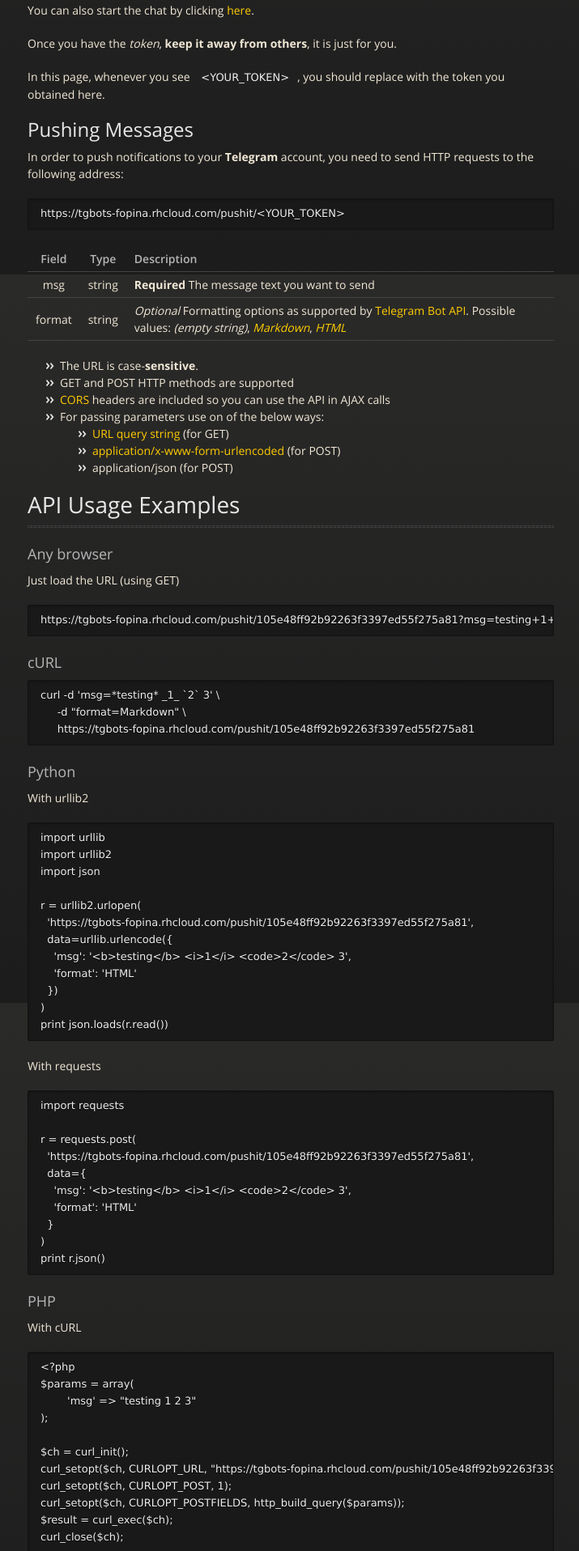
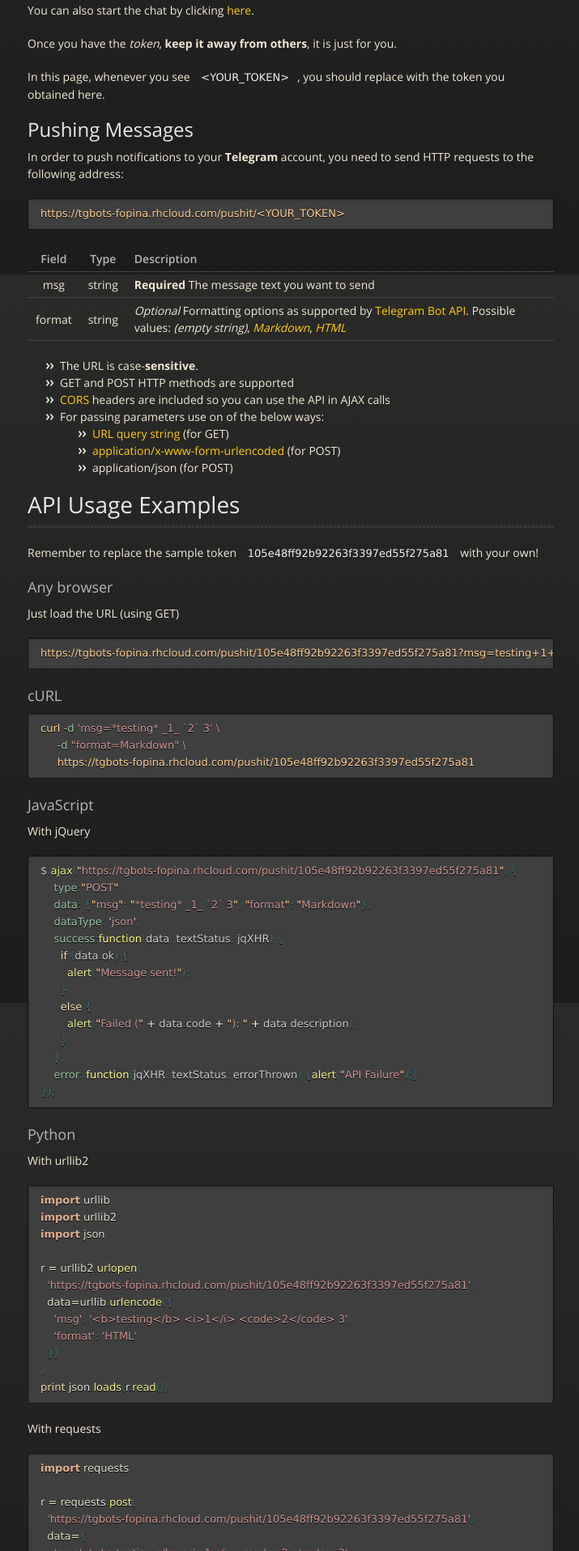
Before and after one commit to fopina/tgbot-pushitbot, a Jekyll site: the page built from index.md, in a window 1280 px wide. Shown: the part 561-2477 px from the top of the page at 81% size, without its empty margins (281-996 px from the left). Built offline with Jekyll 4.4.1, drawn with Linux system fonts in a browser that asks for light colours; nearby versions of some CDN libraries.

Commit message:
API usage examples

````diff
--- a/_layouts/index.html
+++ b/_layouts/index.html
@@ -6,6 +6,7 @@
     <title>PushItBot by fopina</title>
     <link rel="stylesheet" href="stylesheets/styles.css">
     <link rel="stylesheet" href="stylesheets/github-dark.css">
+    <link rel="stylesheet" href="stylesheets/zenburn.css">
     <script src="https://ajax.googleapis.com/ajax/libs/jquery/1.7.1/jquery.min.js"></script>
     <script src="javascripts/respond.js"></script>
     <!--[if lt IE 9]>
--- a/index.md
+++ b/index.md
@@ -47,6 +47,8 @@ API Usage Examples
 
 ---
 
+Remember to replace the sample token `105e48ff92b92263f3397ed55f275a81` with your own!
+
 ### Any browser
 
 Just load the URL (using GET)
@@ -60,6 +62,27 @@ Just load the URL (using GET)
 curl -d 'msg=*testing* _1_ `2` 3' \
      -d "format=Markdown" \
      https://tgbots-fopina.rhcloud.com/pushit/105e48ff92b92263f3397ed55f275a81
+```
+
+### JavaScript
+
+With jQuery
+
+```javascript
+$.ajax("https://tgbots-fopina.rhcloud.com/pushit/105e48ff92b92263f3397ed55f275a81", {
+    type:"POST",
+    data: {"msg": "*testing* _1_ `2` 3", "format": "Markdown"},
+    dataType: 'json',
+    success:function(data, textStatus, jqXHR) {
+      if (data.ok) {
+        alert("Message sent!");
+      }
+      else {
+        alert("Failed (" + data.code + "): " + data.description);
+      }
+    },
+    error: function(jqXHR, textStatus, errorThrown) {alert("API Failure");}
+});
 ```
 
 ### Python
--- /dev/null
+++ b/stylesheets/zenburn.css
@@ -0,0 +1,71 @@
+
+.highlight code, .highlight pre{color:#fdce93;background-color:#3f3f3f}
+.highlight .hll{background-color:#222}
+.highlight .c{color:#7f9f7f}
+.highlight .err{color:#e37170;background-color:#3d3535}
+.highlight .g{color:#7f9f7f}
+.highlight .k{color:#f0dfaf}
+.highlight .l{color:#ccc}
+.highlight .n{color:#dcdccc}
+.highlight .o{color:#f0efd0}
+.highlight .x{color:#ccc}
+.highlight .p{color:#41706f}
+.highlight .cm{color:#7f9f7f}
+.highlight .cp{color:#7f9f7f}
+.highlight .c1{color:#7f9f7f}
+.highlight .cs{color:#cd0000;font-weight:bold}
+.highlight .gd{color:#cd0000}
+.highlight .ge{color:#ccc;font-style:italic}
+.highlight .gr{color:red}
+.highlight .gh{color:#dcdccc;font-weight:bold}
+.highlight .gi{color:#00cd00}
+.highlight .go{color:gray}
+.highlight .gp{color:#dcdccc;font-weight:bold}
+.highlight .gs{color:#ccc;font-weight:bold}
+.highlight .gu{color:purple;font-weight:bold}
+.highlight .gt{color:#0040D0}
+.highlight .kc{color:#dca3a3}
+.highlight .kd{color:#ffff86}
+.highlight .kn{color:#dfaf8f;font-weight:bold}
+.highlight .kp{color:#cdcf99}
+.highlight .kr{color:#cdcd00}
+.highlight .kt{color:#00cd00}
+.highlight .ld{color:#cc9393}
+.highlight .m{color:#8cd0d3}
+.highlight .s{color:#cc9393}
+.highlight .na{color:#9ac39f}
+.highlight .nb{color:#efef8f}
+.highlight .nc{color:#efef8f}
+.highlight .no{color:#ccc}
+.highlight .nd{color:#ccc}
+.highlight .ni{color:#c28182}
+.highlight .ne{color:#c3bf9f;font-weight:bold}
+.highlight .nf{color:#efef8f}
+.highlight .nl{color:#ccc}
+.highlight .nn{color:#8fbede}
+.highlight .nx{color:#ccc}
+.highlight .py{color:#ccc}
+.highlight .nt{color:#9ac39f}
+.highlight .nv{color:#dcdccc}
+.highlight .ow{color:#f0efd0}
+.highlight .w{color:#ccc}
+.highlight .mf{color:#8cd0d3}
+.highlight .mh{color:#8cd0d3}
+.highlight .mi{color:#8cd0d3}
+.highlight .mo{color:#8cd0d3}
+.highlight .sb{color:#cc9393}
+.highlight .sc{color:#cc9393}
+.highlight .sd{color:#cc9393}
+.highlight .s2{color:#cc9393}
+.highlight .se{color:#cc9393}
+.highlight .sh{color:#cc9393}
+.highlight .si{color:#cc9393}
+.highlight .sx{color:#cc9393}
+.highlight .sr{color:#cc9393}
+.highlight .s1{color:#cc9393}
+.highlight .ss{color:#cc9393}
+.highlight .bp{color:#efef8f}
+.highlight .vc{color:#efef8f}
+.highlight .vg{color:#dcdccc}
+.highlight .vi{color:#ffffc7}
+.highlight .il{color:#8cd0d3}
````
